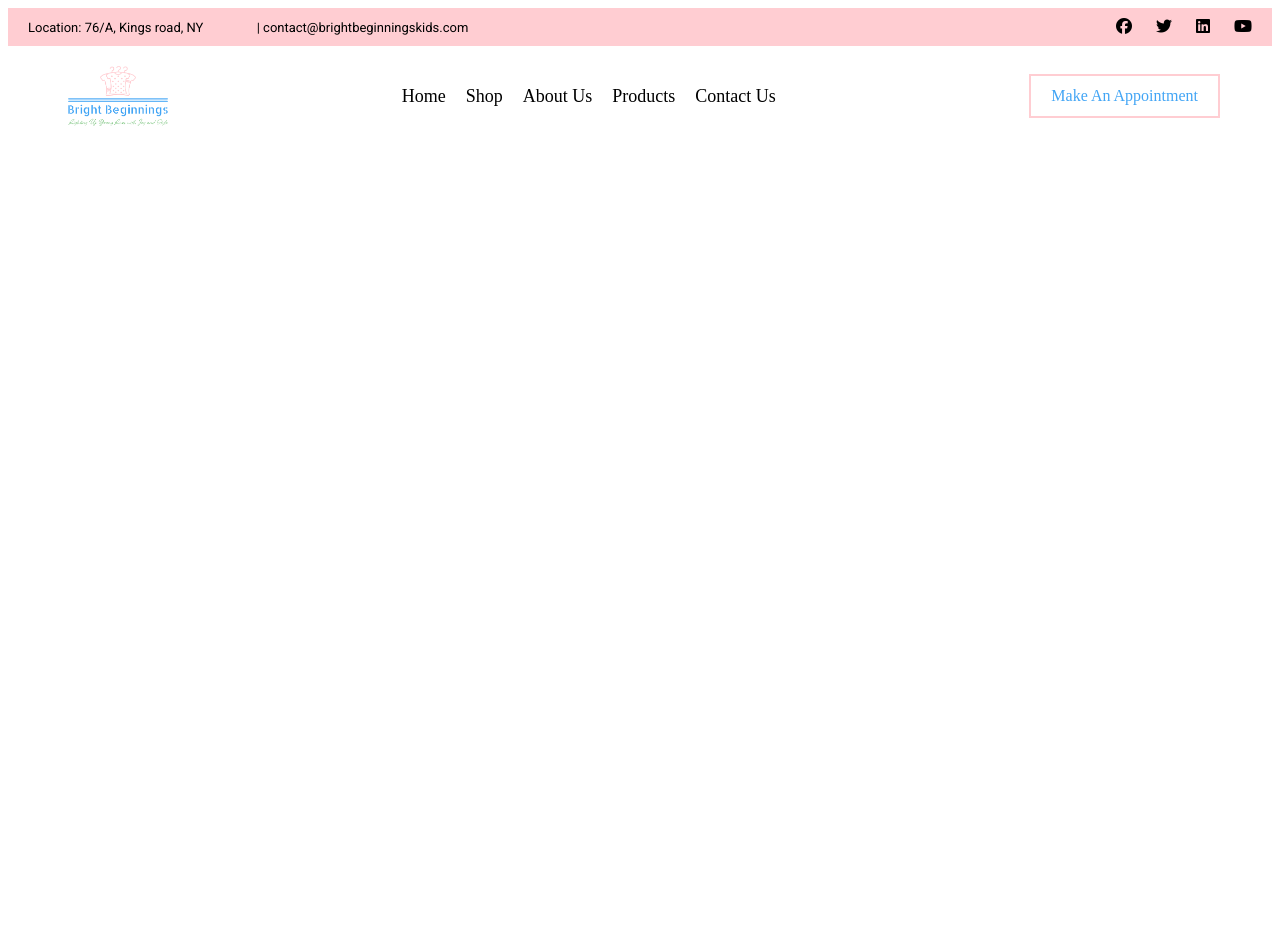
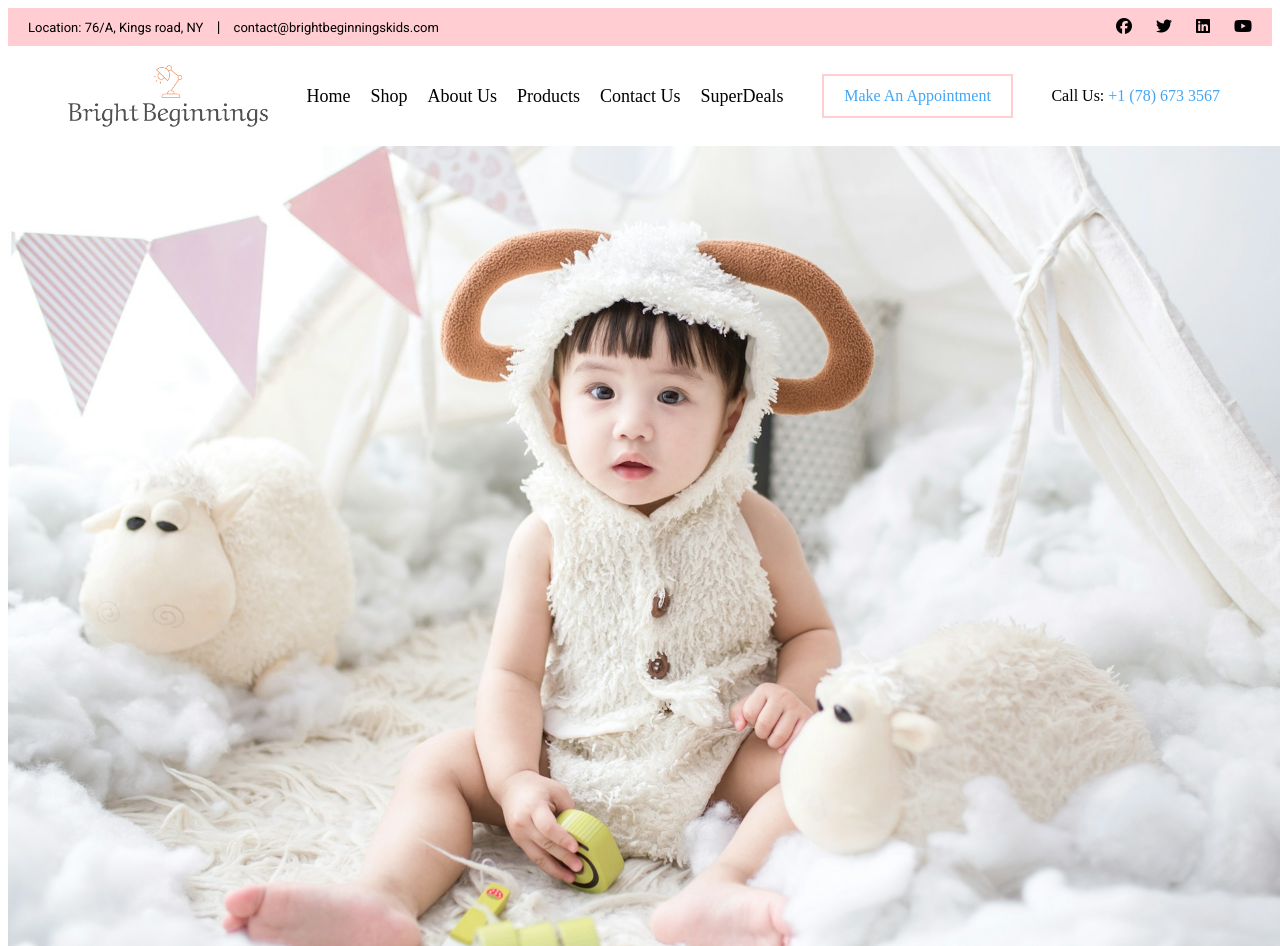
Before and after one commit to AJ-Appiah/Bright-Beginnings, a plain HTML site: page index.html in a window 1280 px wide. Before the commit the page ends 800 px from the top, so only its background shows below. Drawn offline with Linux system fonts and the light colour scheme; a web font is replaced by a local one.

Commit message:
logo update

```diff
--- a/css/style.css
+++ b/css/style.css
@@ -18,6 +18,7 @@
   background-color: #FFCDD2;
   padding: 10px 20px;
   row-gap: 20px;
+
   /* margin-bottom: 200px; */
 }
 
@@ -27,7 +28,11 @@
   font-weight: normal;
 }
 #header-first {
-  margin-right: 50px;
+  margin-right: 10px;
+}
+#hearder-bar{
+  margin-right: 10px;
+  font-size: 15px;
 }
 .fa-brands {
   /* display: flex; */
@@ -35,7 +40,7 @@
 }
 
 #business-logo {
-  width: 100px;
+  width: 200px;
 }
 
 nav {
@@ -43,7 +48,7 @@ nav {
   justify-content: space-between;
   padding: 10px 60px;
   align-items: center;
-  position: fixed;
+  /* position: fixed; */
   width: 90vw;
   height: 10vh;
   z-index: 100;
@@ -76,3 +81,25 @@ nav {
 .appointment-button:hover{
   background-color: #FFCDD2;
 }
+#phone-text {
+  text-decoration: none;
+}
+#call-us {
+  color: black;
+}
+#number {
+  color: #42A5F5;
+}
+
+#hero {
+
+}
+#hero-img{
+  background-image:url(../assets/img/hero\ 5.jpg);
+  width: 100vw;
+  height: 100vh;
+  background-repeat: no-repeat;
+  background-size: cover;
+  background-position: center;
+  background-attachment: fixed;
+}
--- a/index.html
+++ b/index.html
@@ -19,7 +19,7 @@
         <header id="headerline">
             <div id="header-words">
                 <span id="header-first">Location: 76/A, Kings road, NY</span>
-                <span>|</span>
+                <span id="hearder-bar">|</span>
                 <span>contact@brightbeginningskids.com</span>
             </div>
             <div id="header-icons">
@@ -31,18 +31,22 @@
         </header>
     </section>
     <nav >
-        <img id="business-logo" src="./assets/logo/logo-no-background.png" alt="logo">
+        <img id="business-logo" src="./assets/logo/logo-no-background new.png" alt="logo">
         <div id="nav-links">
             <a href=""><span>Home</span></a>
             <a href=""><span>Shop</span></a>
             <a href=""><span>About Us</span></a>
             <a href=""><span>Products</span></a>
             <a href=""><span>Contact Us</span></a>
-            <span></span>
+            <a href=""><span>SuperDeals</span></a>
         </div>
         <a href="" class="appointment-button">Make An Appointment</a>
+        <a href="" id="phone-text"><p id="call-us">Call Us: <span id="number">+1 (78) 673 3567</span></p></a>
     </nav>
-    <section>hero</section>
+    <section id="hero">
+        <div id="hero-img"></div>
+
+    </section>
 
 </body>
 
```
Also changed, not shown: assets/img/hero 1.jpg (added), assets/img/hero 2.jpg (added), assets/img/hero 3.jpg (added), assets/img/hero 4.jpg (added), assets/img/hero 5.jpg (added), assets/logo/logo-no-background new.png (added).
